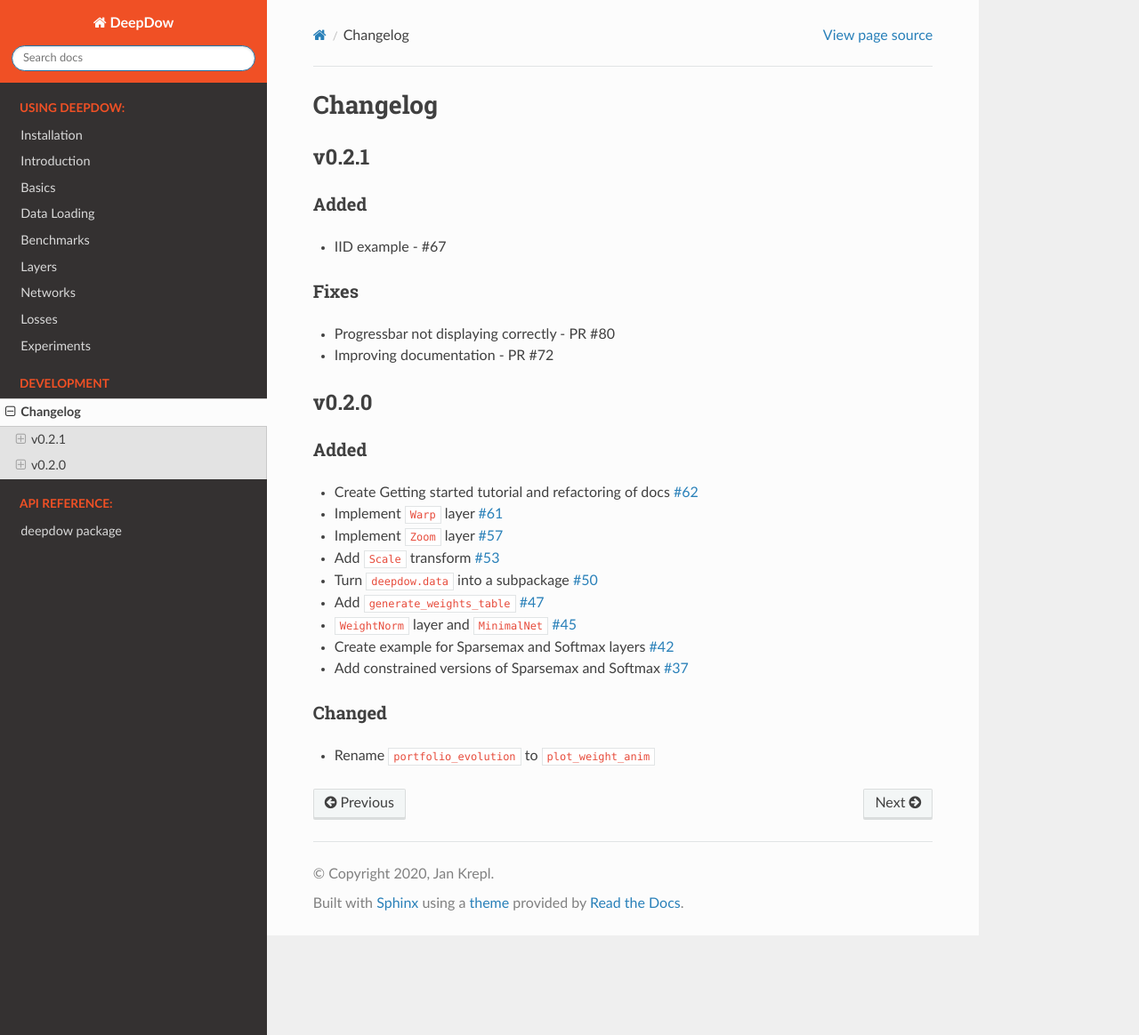
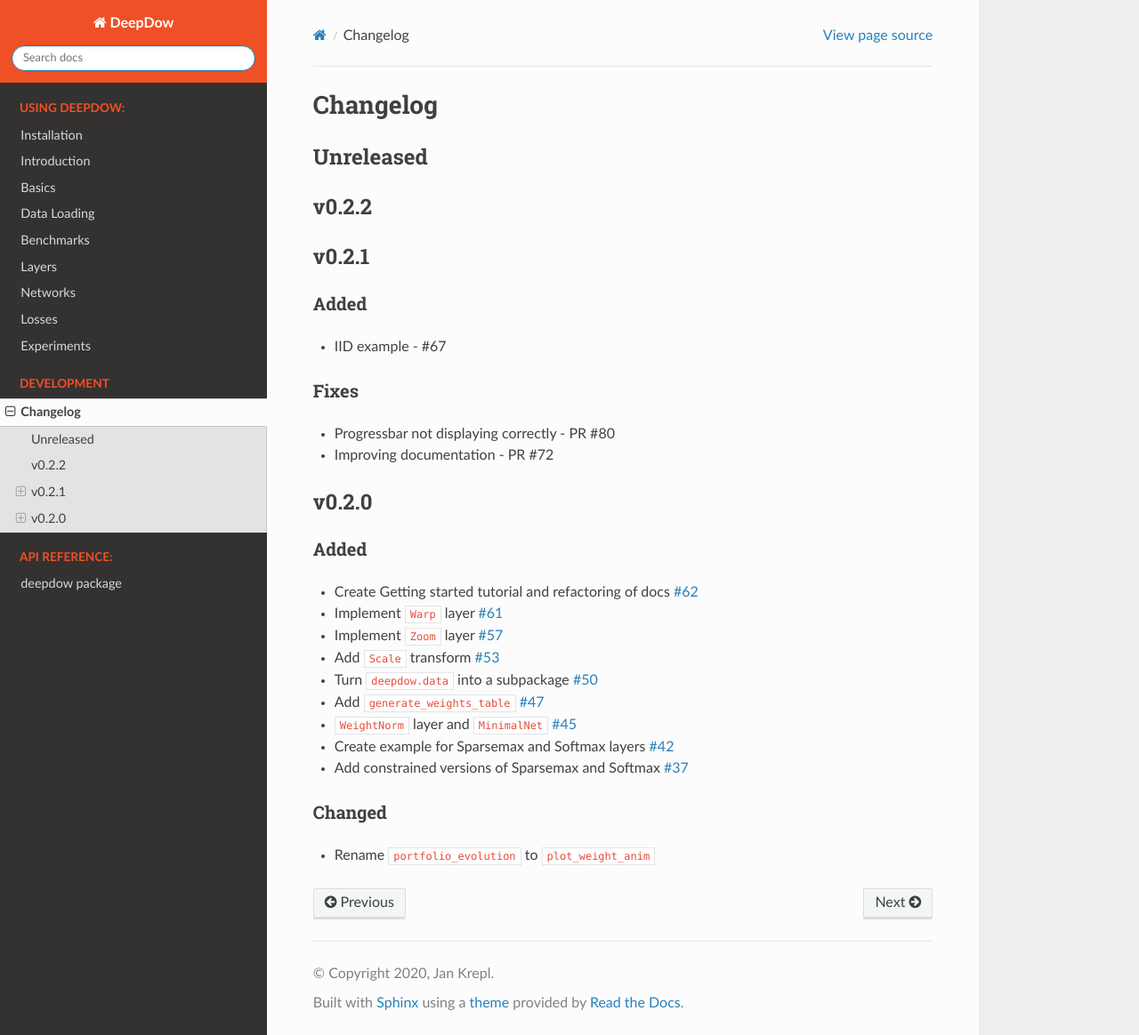
Before and after one commit to jankrepl/deepdow, a Sphinx documentation site: the page built from docs/source/changelog.rst, in a window 1280 px wide and 1164 px high. Shown: the whole window at 89% size. Built offline with Sphinx 7.4.7 and the Read the Docs theme 2.0.0, drawn with Linux system fonts in a browser that asks for light colours; pages that are not in the unit, such as notebooks, are missing from menus.

Commit message:
Update changelog

```diff
--- a/docs/source/changelog.rst
+++ b/docs/source/changelog.rst
@@ -1,5 +1,11 @@
 Changelog
 =========
+
+Unreleased
+----------
+
+v0.2.2
+------
 
 v0.2.1
 ------
```
